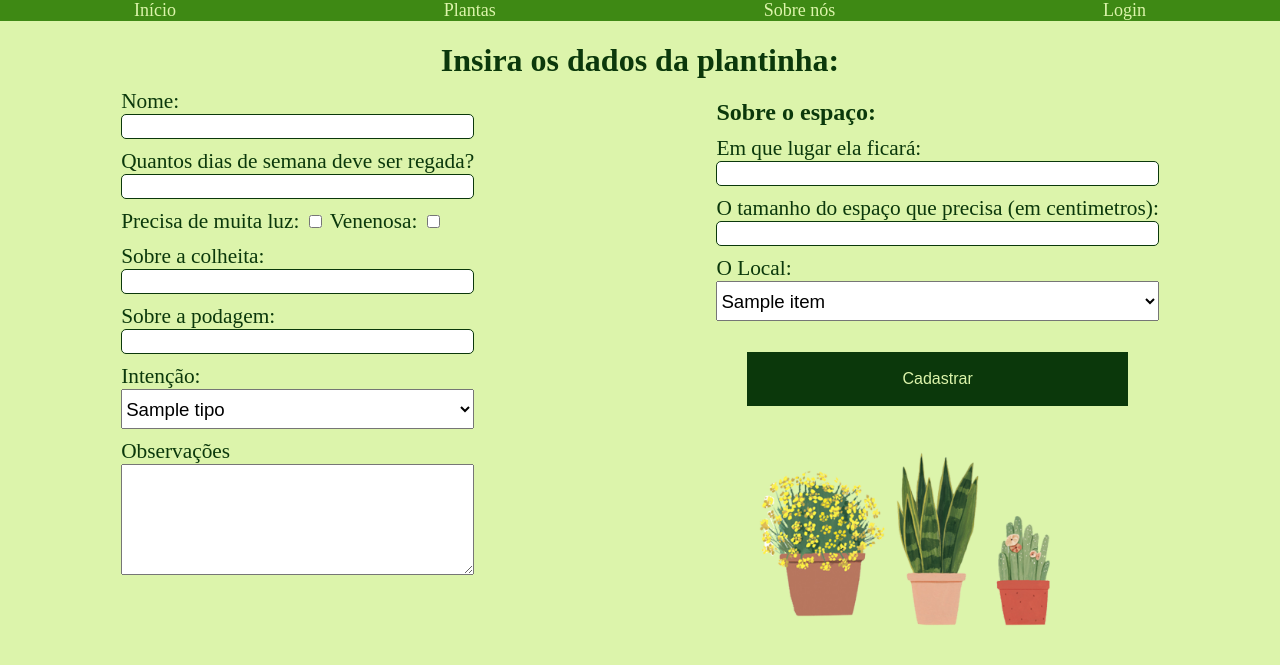
After one commit to carlaque/Plantinhas, a Django app: template Plantinhas/website/templates/plantas-cadastro.html in a window 1280 px wide. The commit adds this page. Shown: the top 665 px of the page. Run offline with Django 3.2, Linux system fonts and the light colour scheme; the template is opened without the code that fills it: most values are stand-ins (such as "Sample title", 1, 10 or a date in 2020).

Commit message:
estilização da pagina de cadastro de planta

```diff
--- a/Plantinhas/plantinhas/urls.py
+++ b/Plantinhas/plantinhas/urls.py
@@ -20,5 +20,6 @@ from website import views
 urlpatterns = [
     path('admin/', admin.site.urls),
     path('', views.index),
-    path('login/', views.login)
+    path('login/', views.login),
+    path('plantas/cadastrar/', views.plantasCad)
 ]
--- a/Plantinhas/website/static/css/styles.css
+++ b/Plantinhas/website/static/css/styles.css
@@ -5,9 +5,7 @@ body{
 }
 
 .entrar, .cadastrar{
-    /* background-color: rgba(63, 137, 20); */
     border:5px solid #3E8914;
-    /* color: #DCF4AB; */
     display: flex;
     flex-direction: column;
 }
@@ -112,5 +110,46 @@ input{
 
 label{
     font-size: 16pt;
-    margin-top: 15px;
+    margin-top: 10px;
 }
+
+/* pagina de cadastrar as plantas */
+.pag-planta-cad{
+    display: flex;
+    flex-direction: row;
+    justify-content: space-around;
+
+    padding-top: -10%;
+}
+
+.plant-main, .espaco{
+    display: flex;
+    flex-direction: column;
+}
+
+h1{
+     margin-bottom: 0;
+    text-align: center;
+    position: relative;
+}
+
+.pag-planta-cad select{
+    height: 5vh;
+    font-size: 14pt;
+}
+.espaco{
+    justify-content: space-evenly;
+}
+
+.espaco img{
+    width: 30vw;
+}
+
+.pag-planta-cad button{ /* botoes*/
+    border: none;
+    font-size: 12pt;
+    margin: 7%;
+    padding: 4%;
+    background-color: #0B380B;
+    color: #DCF4AB;
+}
--- /dev/null
+++ b/Plantinhas/website/templates/plantas-cadastro.html
@@ -0,0 +1,66 @@
+{% extends "base.html" %}
+{% load staticfiles %}
+{% block content %}
+
+<h1>Insira os dados da plantinha:</h1>
+<form action="" method="post">
+    <div class="pag-planta-cad">
+
+        <div class="plant-main">
+
+            <label for="">Nome:</label>
+            <input type="text" name="nome" id="">
+
+            <label for="">Quantos dias de semana deve ser regada?</label>
+            <input type="text" name="diasRegar" id="">
+
+            <label for="">Precisa de muita luz:
+                <input type="checkbox" name="luz" id=""> Venenosa:
+                <input type="checkbox" name="venenosa" id="">
+            </label>
+
+            <label for="">Sobre a colheita: </label>
+            <input type="text" name="colher" id="">
+
+            <label for="">Sobre a podagem: </label>
+            <input type="text" name="podar" id="">
+
+
+            <label for="">Intenção: </label>
+            <select name="tipo" id="">
+                {% for item in listar_tipo %}
+                <option value="Tipo">{{item.tipo}}</option>
+                {% endfor %}
+            </select>
+
+            <label for="">Observações</label>
+            <textarea name="obs" id="" cols="30" rows="7"></textarea>
+
+        </div>
+        <div class="espaco">
+
+            <h2 style="margin-bottom: 0;">Sobre o espaço:</h2>
+
+            <label for="">Em que lugar ela ficará: </label>
+            <input type="text" name="lugar" id="">
+
+            <label for="">O tamanho do espaço que precisa (em centimetros): </label>
+            <input type="text" name="tamanho" id="">
+
+            <label for="">O Local:</label>
+            <select name="Local" id="">
+                {% for item in listar_local %}
+                <option value="Local">{{item.nome}}</option>
+                {% endfor %}
+            </select>
+
+            <button type="submit">Cadastrar</button>
+
+            <img src="{% static 'imagens/3-no-vaso.png' %}" alt="">
+
+        </div>
+
+    </div>
+</form>
+
+{% endblock %}
```
Also changed, not shown: Plantinhas/website/views.py (+18 -1 lines), Plantinhas/website/static/imagens/3-no-vaso.png (added), Plantinhas/website/static/imagens/vaso-amarela.png (added).
